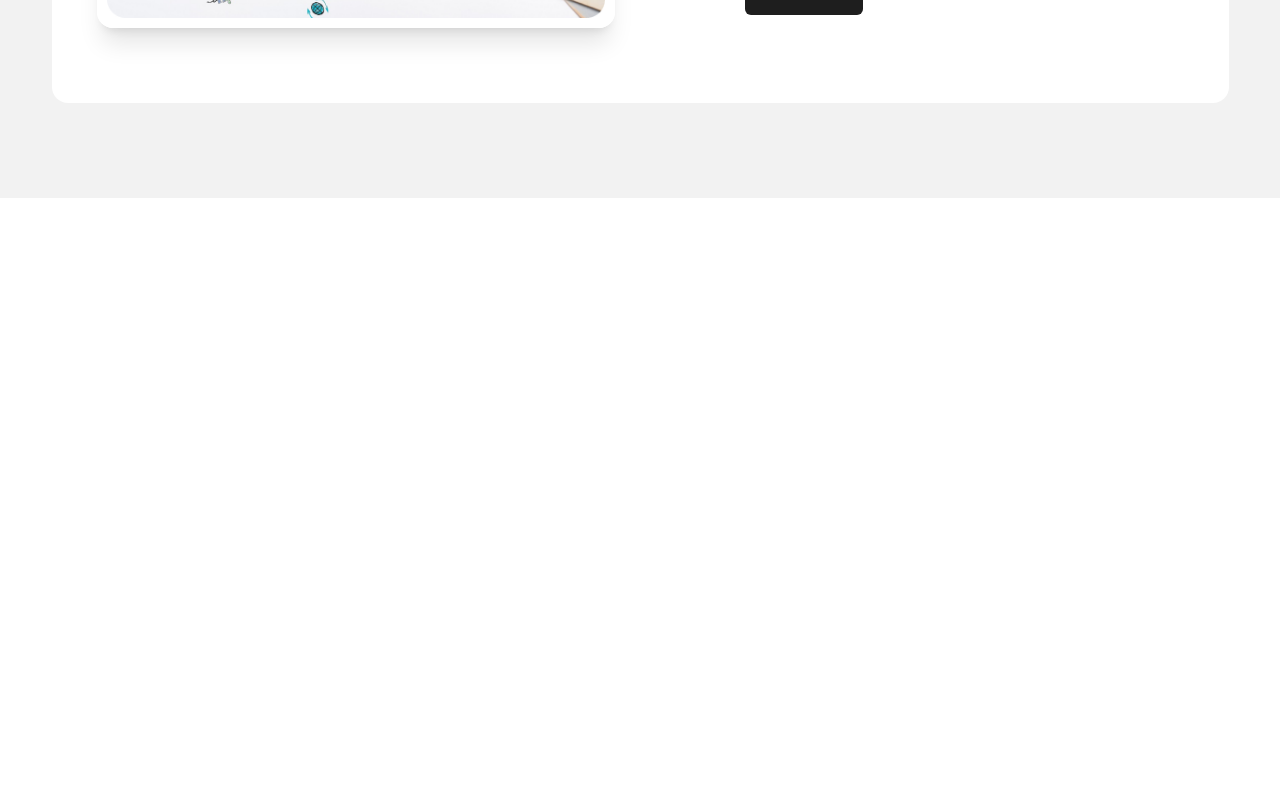
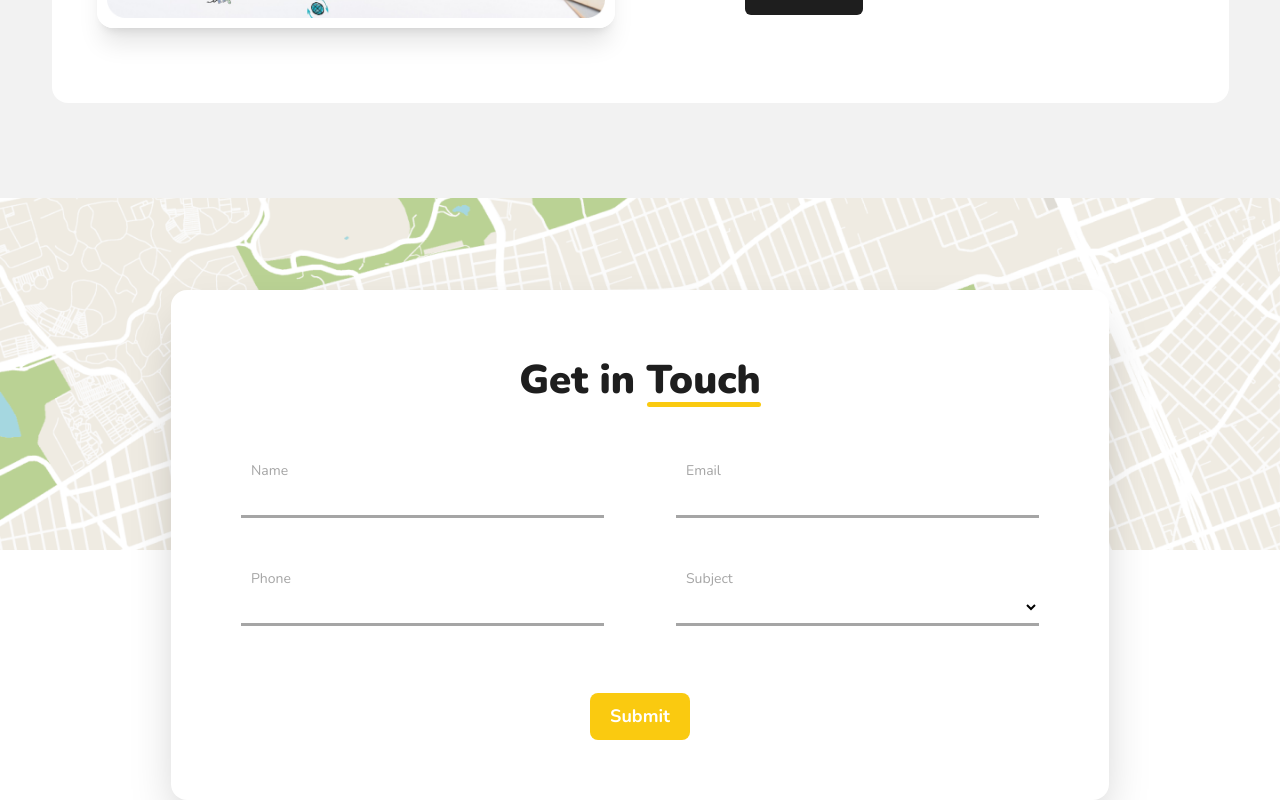
Before and after one commit to saimunhasanrifat14/the-firm, a React (Vite) app: page / in a window 1280 px wide. Shown: the part 3190-3990 px from the top of the page. Before the commit the page ends 3388 px from the top, so only its background shows below. Built offline with nearby package versions, Linux system fonts and the light colour scheme; some icons are missing.

Commit message:
create contuct part

```diff
--- a/src/App.jsx
+++ b/src/App.jsx
@@ -5,6 +5,7 @@ import Partner from "./component/Partner";
 import Clients from "./component/Clients";
 import Idea from "./component/Idea";
 import About from "./component/About";
+import Contact from "./component/Contact"
 const App = () => {
   return (
     <>
@@ -14,6 +15,7 @@ const App = () => {
       <Clients></Clients>
       <Idea></Idea>
       <About></About>
+      <Contact></Contact>
     </>
   );
 };
--- /dev/null
+++ b/src/component/Contact.jsx
@@ -0,0 +1,71 @@
+import React from "react";
+import map from "../assets/map.png";
+import Button from "./CommonComponent/Button";
+
+const Footer = () => {
+  return (
+      <div className="relative">
+        <picture>
+          <img className="w-full" src={map} alt={map} />
+        </picture>
+        <div className="contactForm py-[60px] px-[70px] w-[938px] flex flex-col items-center justify-center absolute bg-white shadow-2xl rounded-2xl">
+          <h3 className="text-[40px] font-black text-text_black_color text-center font-nunito mb-[50px]">
+            Get in <span className="heading">Touch</span>
+          </h3>
+          <div className="flex justify-between flex-wrap gap-y-[50px] mb-[67px]">
+            <div className="flex flex-col">
+              <label
+                className="text-[14px] font-nunito text-[#A5A5A5] pl-[10px]"
+                htmlFor=""
+              >
+                Name
+              </label>
+              <input
+                className="w-[363px] py-[5px] px-[10px] border-b-[3px] border-b-solid border-b-[#A5A5A5] bg-transparent"
+                type="text"
+              />
+            </div>
+            <div className="flex flex-col">
+              <label
+                className="text-[14px] font-nunito text-[#A5A5A5] pl-[10px]"
+                htmlFor=""
+              >
+                Email
+              </label>
+              <input
+                className="w-[363px] py-[5px] px-[10px] border-b-[3px] border-b-solid border-b-[#A5A5A5] bg-transparent"
+                type="email"
+              />
+            </div>
+            <div className="flex flex-col">
+              <label
+                className="text-[14px] font-nunito text-[#A5A5A5] pl-[10px]"
+                htmlFor=""
+              >
+                Phone
+              </label>
+              <input
+                className="w-[363px] py-[5px] px-[10px] border-b-[3px] border-b-solid border-b-[#A5A5A5] bg-transparent"
+                type="text"
+              />
+            </div>
+            <div className="flex flex-col">
+              <label
+                className="text-[14px] font-nunito text-[#A5A5A5] pl-[10px]"
+                htmlFor=""
+              >
+                Subject
+              </label>
+              <select
+                className="w-[363px] py-[5px] px-[10px] border-b-[3px] border-b-solid border-b-[#A5A5A5] bg-transparent"
+                type="text"
+              />
+            </div>
+          </div>
+          <Button btnContent={"Submit"}></Button>
+        </div>
+      </div>
+  );
+};
+
+export default Footer;
--- a/src/index.css
+++ b/src/index.css
@@ -106,4 +106,10 @@
 
     }
 
+    .contactForm{
+        left: 50%;
+        bottom: -250px;
+        transform: translateX(-50%);
+    }
+
 }
```
Also changed, not shown: src/assets/map.png (added).
